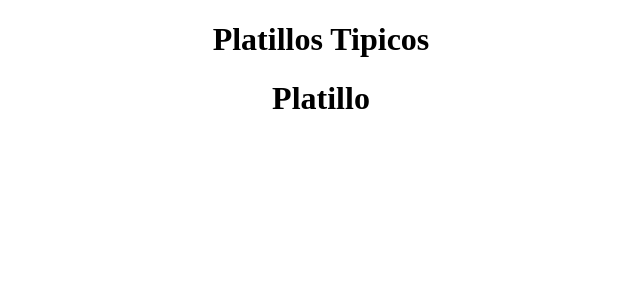
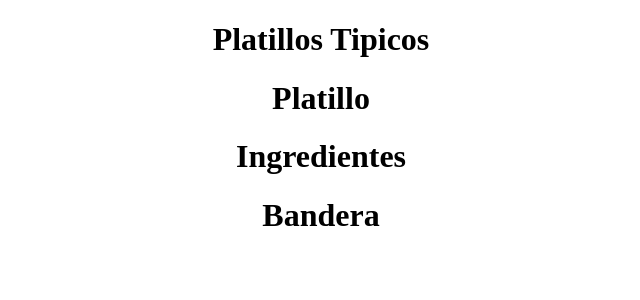
Before and after one commit to mpramos/Introduccion_a_React_Lindkeln, a React (Create React App) app: page / in a window 1280 px wide. Shown: the top 300 px of the page, without its empty margins (319-959 px from the left). Built offline with nearby package versions, Linux system fonts and the light colour scheme; the HTML template or start-up script is replaced by a standard one.

Commit message:
Se realizó una importacion en Dish.js con dos clases dentro de un componente

```diff
--- a/src/App.js
+++ b/src/App.js
@@ -1,12 +1,13 @@
 import './styles/App.css';
 import  Header  from './components/header';
-import  Dish  from './components/dish';
+import  Dish, {Flag}  from './components/dish';
 
 function App() {
   return (
     <div className="App">
       <Header />
       <Dish />
+      <Flag />
     </div>
 
   );
--- a/src/components/dish.js
+++ b/src/components/dish.js
@@ -1,13 +1,34 @@
 import React, {Component} from 'react';
+
+class Flag extends Component {
+    render() {
+        return (
+            <div>
+                <h1>Bandera</h1>
+            </div>
+        )
+    }
+}
+class Ingredient extends Component {
+    render() {
+        return (
+            <div>
+                <h1>Ingredientes</h1>
+            </div>
+        )
+    }
+}
 
 class Dish extends Component {
     render() {
         return (
             <div>
                 <h1>Platillo</h1>
+                <Ingredient />
             </div>
         )
     }
 }
 
 export default Dish;
+export  {Flag};
```
